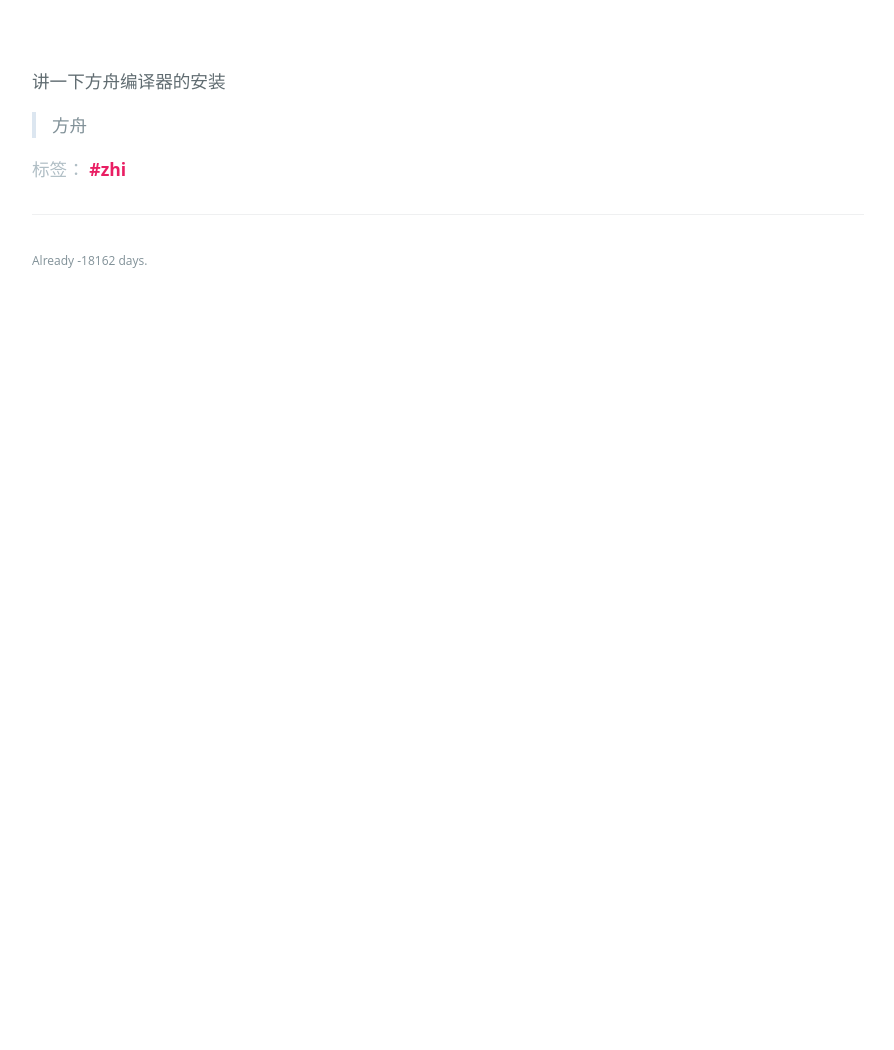
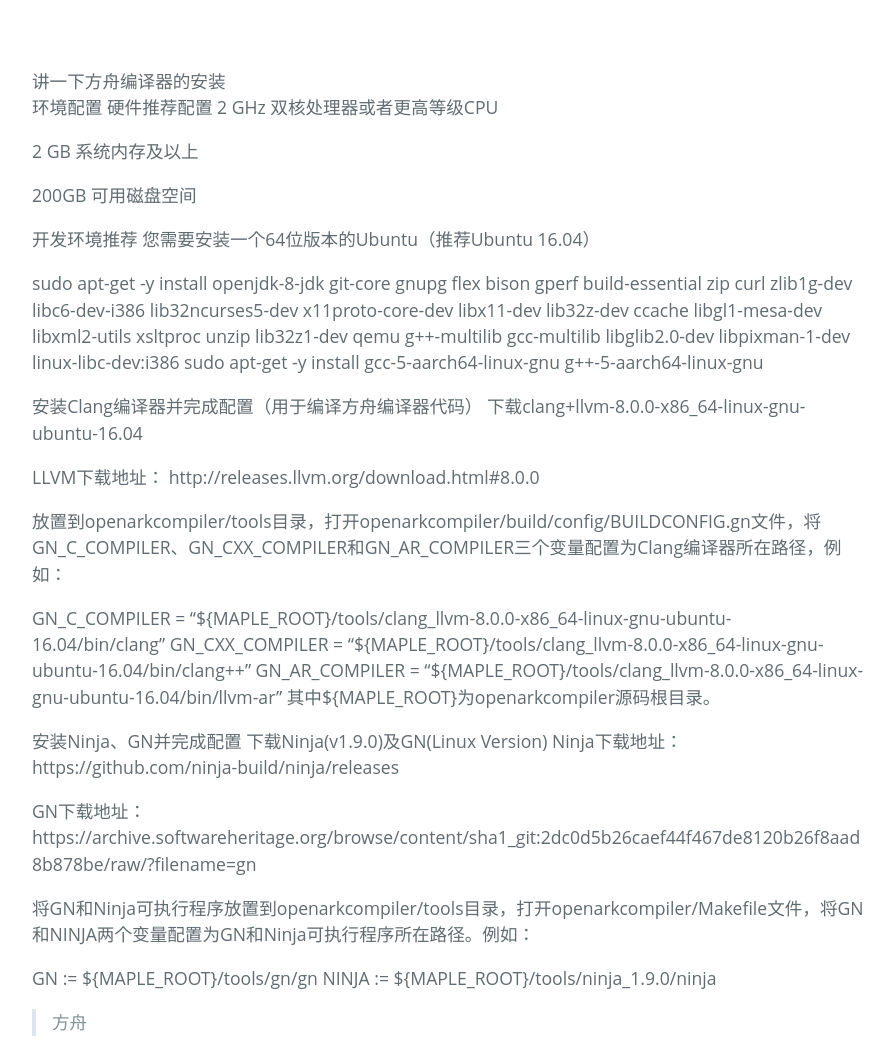
Before and after one commit to sockzhi/sockzhi.github.io, a Jekyll site: the page built from _posts/2019-9-27-fangzhou.md, in a window 1280 px wide and 1400 px high. Shown: the part 350-1400 px from the top of the window, without its empty margins (192-1086 px from the left). Built offline with Jekyll 4.4.1, drawn with Linux system fonts in a browser that asks for light colours; some web fonts are replaced.

Commit message:
添加fangzhou内容

```diff
--- a/_posts/2019-9-27-fangzhou.md
+++ b/_posts/2019-9-27-fangzhou.md
@@ -6,5 +6,42 @@ stickie: true
 ---
 
 讲一下方舟编译器的安装<br>
+环境配置
+硬件推荐配置
+2 GHz 双核处理器或者更高等级CPU
+
+2 GB 系统内存及以上
+
+200GB 可用磁盘空间
+
+
+开发环境推荐
+您需要安装一个64位版本的Ubuntu（推荐Ubuntu 16.04）
+
+sudo apt-get -y install openjdk-8-jdk git-core gnupg flex bison gperf build-essential zip curl zlib1g-dev libc6-dev-i386 lib32ncurses5-dev x11proto-core-dev libx11-dev lib32z-dev ccache libgl1-mesa-dev libxml2-utils xsltproc unzip lib32z1-dev qemu g++-multilib gcc-multilib libglib2.0-dev libpixman-1-dev linux-libc-dev:i386
+sudo apt-get -y install gcc-5-aarch64-linux-gnu g++-5-aarch64-linux-gnu
+
+安装Clang编译器并完成配置（用于编译方舟编译器代码）
+下载clang+llvm-8.0.0-x86_64-linux-gnu-ubuntu-16.04
+
+LLVM下载地址： http://releases.llvm.org/download.html#8.0.0
+
+放置到openarkcompiler/tools目录，打开openarkcompiler/build/config/BUILDCONFIG.gn文件，将GN_C_COMPILER、GN_CXX_COMPILER和GN_AR_COMPILER三个变量配置为Clang编译器所在路径，例如：
+
+GN_C_COMPILER = "${MAPLE_ROOT}/tools/clang_llvm-8.0.0-x86_64-linux-gnu-ubuntu-16.04/bin/clang"
+GN_CXX_COMPILER = "${MAPLE_ROOT}/tools/clang_llvm-8.0.0-x86_64-linux-gnu-ubuntu-16.04/bin/clang++"
+GN_AR_COMPILER = "${MAPLE_ROOT}/tools/clang_llvm-8.0.0-x86_64-linux-gnu-ubuntu-16.04/bin/llvm-ar"
+其中${MAPLE_ROOT}为openarkcompiler源码根目录。
+
+
+安装Ninja、GN并完成配置
+下载Ninja(v1.9.0)及GN(Linux Version) Ninja下载地址： https://github.com/ninja-build/ninja/releases
+
+GN下载地址：https://archive.softwareheritage.org/browse/content/sha1_git:2dc0d5b26caef44f467de8120b26f8aad8b878be/raw/?filename=gn
+
+将GN和Ninja可执行程序放置到openarkcompiler/tools目录，打开openarkcompiler/Makefile文件，将GN和NINJA两个变量配置为GN和Ninja可执行程序所在路径。例如：
+
+GN := ${MAPLE_ROOT}/tools/gn/gn
+NINJA := ${MAPLE_ROOT}/tools/ninja_1.9.0/ninja
 
 > 方舟
```
